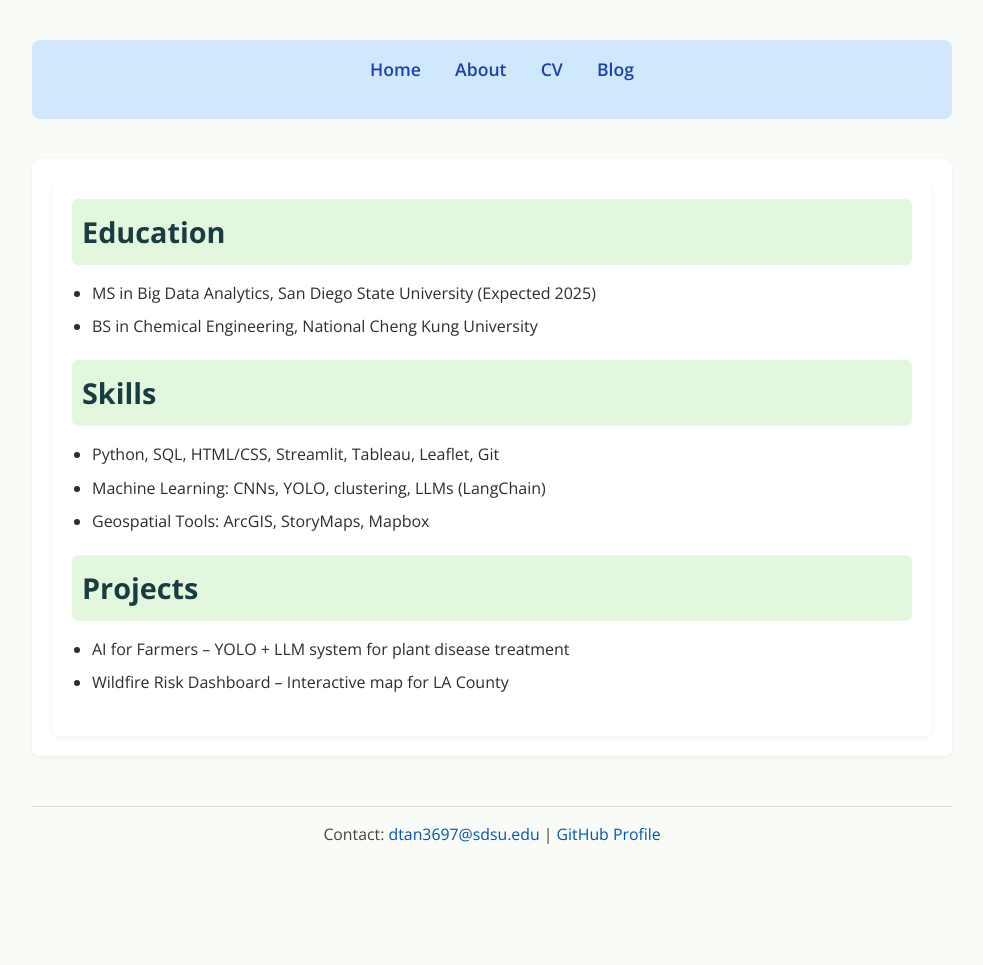
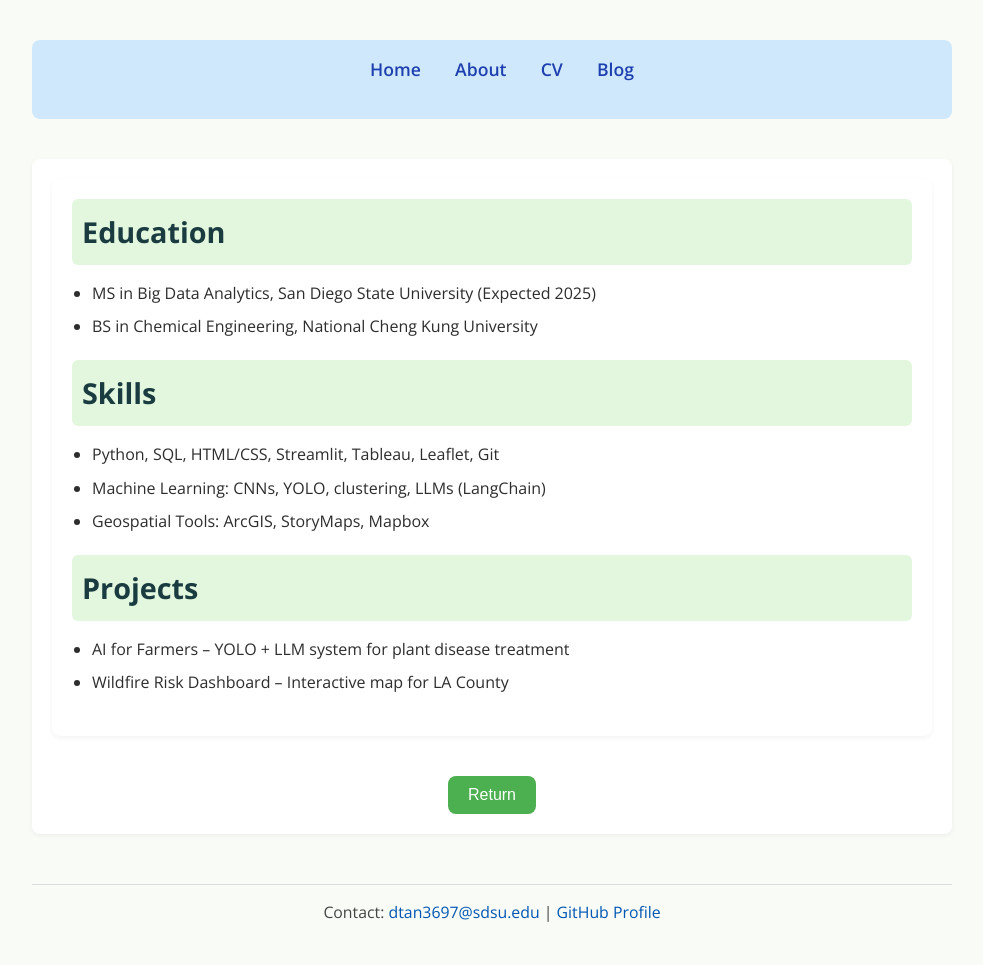
Before and after one commit to AichuTan/MyPortfolio, a Jekyll site: the page built from cv/index.html, in a window 1280 px wide. Shown: the whole page, without its empty margins (148-1131 px from the left). Built offline with Jekyll 4.4.1, drawn with Linux system fonts in a browser that asks for light colours; before the commit the page ends 900 px from its top, so only the background shows below that.

Commit message:
Update index.html

```diff
--- a/cv/index.html
+++ b/cv/index.html
@@ -23,3 +23,9 @@ title: Aichu Tan- My Portfolio
 </ul>
 
 </div>
+
+<div style="text-align: center; margin-top: 40px;">
+  <a href="{{ '/' | relative_url }}">
+    <button style="padding: 10px 20px; font-size: 16px;">Return</button>
+  </a>
+</div>
```
